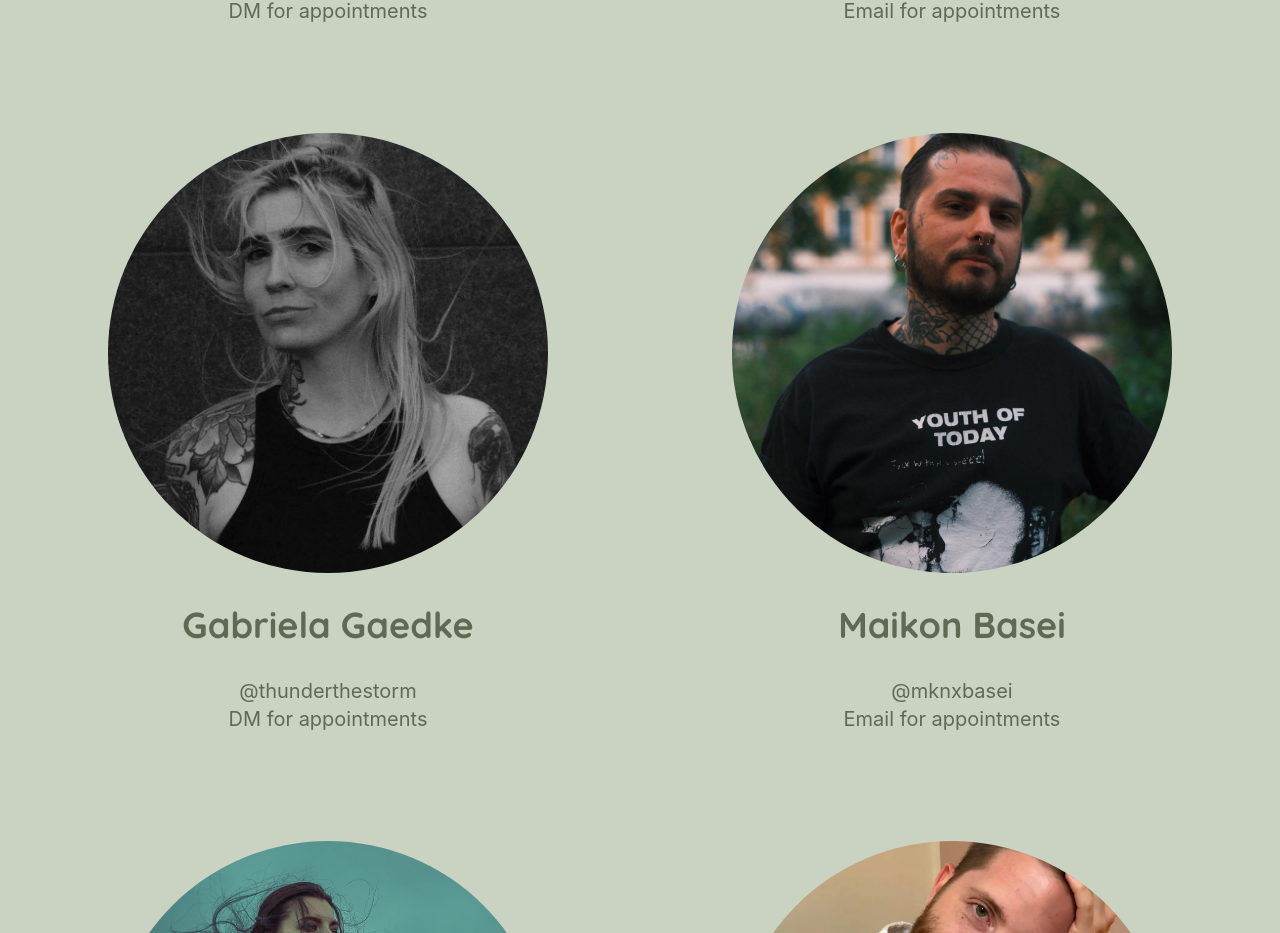
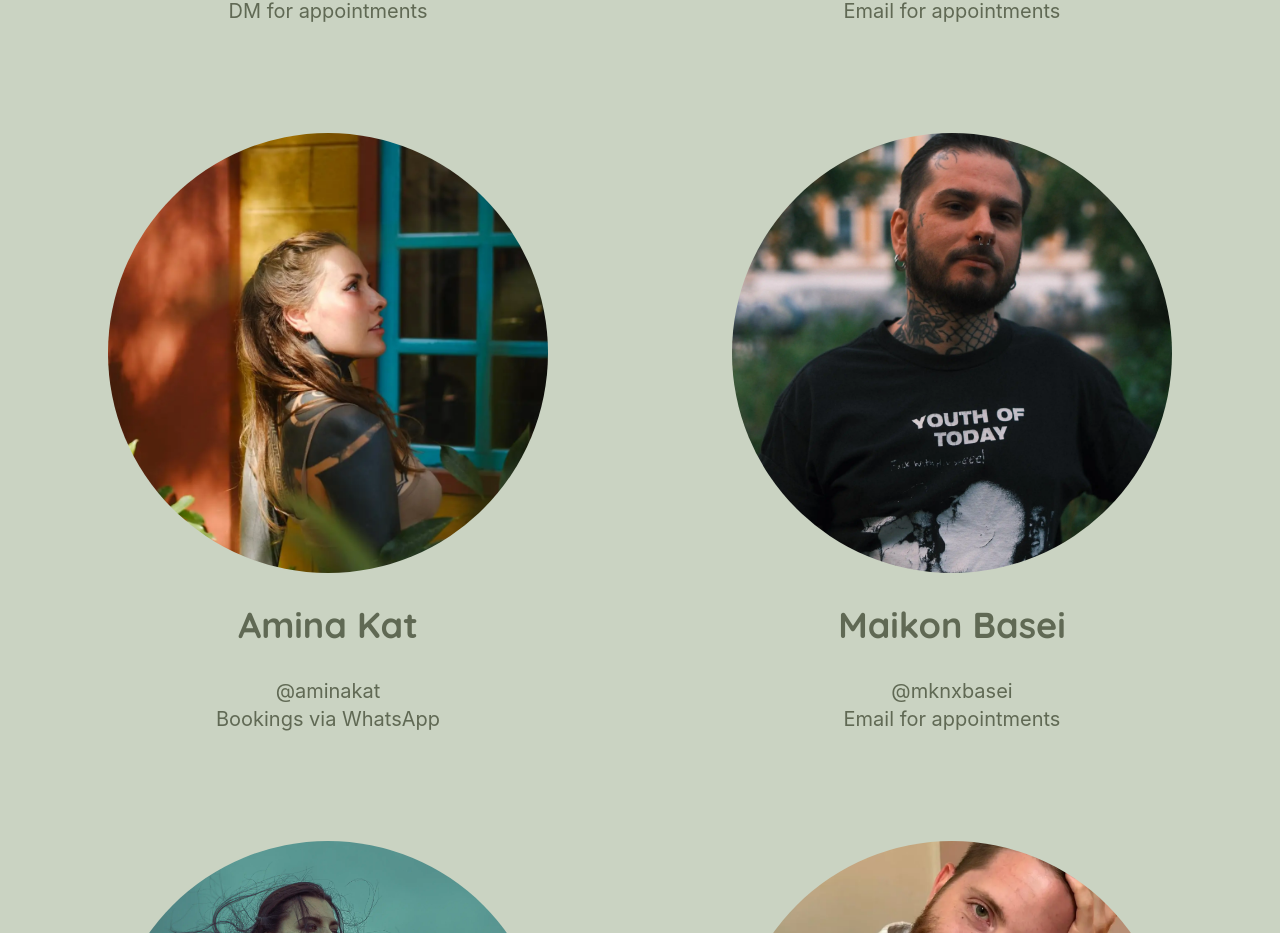
Before and after one commit to Cmbs86/Thorns-and-Spines-page, a React (Vite) app: page /artists in a window 1280 px wide. Shown: the part 1519-2452 px from the top of the page. Built offline with nearby package versions, Linux system fonts and the light colour scheme.

Commit message:
remove Gabi and add Amina to resident artists page. Add title keywords tattoo leipzig

```diff
--- a/index.html
+++ b/index.html
@@ -24,7 +24,7 @@
       href="https://fonts.googleapis.com/css2?family=Quicksand:wght@300..700&display=swap"
       rel="stylesheet"
     />
-    <title>Thorns & Spines</title>
+    <title>Thorns & Spines Tattoo Leipzig</title>
     <meta property="og:title" content="Thorns & Spines tattoo" />
     <meta property="og:description" content="Welcome to Thorns & Spines" />
     <meta
--- a/src/pages/Artists.tsx
+++ b/src/pages/Artists.tsx
@@ -10,10 +10,10 @@ import tiago from "../assets/images/tiago.webp";
 import daniela from "../assets/images/daniela.webp";
 import basti from "../assets/images/basti.webp";
 import SeppTattoo from "../assets/images/sepp.webp";
-import gabitattoo from "../assets/images/gabi.webp";
 import maikontattoo from "../assets/images/maikon.webp";
 import mariatattoo from "../assets/images/maria.webp";
 import marczwg from "../assets/images/marc.webp";
+import aminakat from "../assets/images/aminakat.webp";
 
 type TranslationKeys =
   | "resident_artists"
@@ -88,14 +88,14 @@ const Artists = () => {
             />
 
             <ArtistCard
-              img={gabitattoo}
-              alt={"Gabi's photo"}
-              title={"Gabi's photo"}
-              artist={"Gabriela Gaedke"}
-              link={"https://www.instagram.com/thunderthestorm/"}
-              socialMedia={"@thunderthestorm"}
-              booking={"https://www.instagram.com/thunderthestorm/"}
-              bookingText={t("dm_appointments")}
+              img={aminakat}
+              alt={"Amina's photo"}
+              title={"Amina's photo"}
+              artist={"Amina Kat"}
+              link={"https://www.instagram.com/aminakat/"}
+              socialMedia={"@aminakat"}
+              booking={"https://wa.me/34652697879"}
+              bookingText={t("booking_whatsapp")}
               dates=""
             />
             <ArtistCard
```
